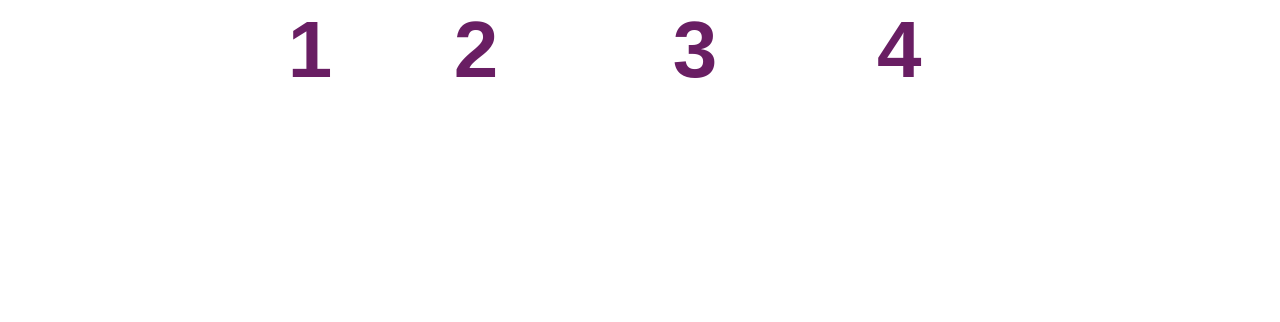
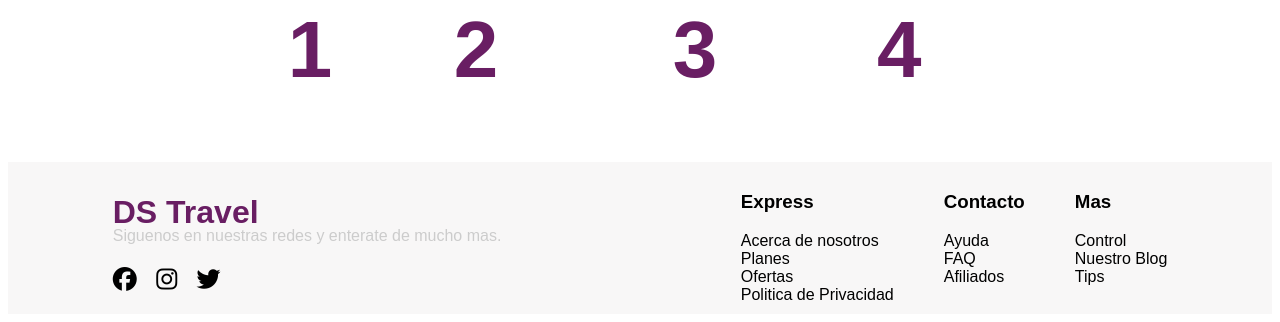
Before and after one commit to francopicc/vehiculos-facultad-utn, a Django app: template vehiculos/templates/base.html in a window 1280 px wide. Shown: the part 1099-1421 px from the top of the page. Before the commit the page ends 1177 px from the top, so only its background shows below. Run offline with Django 3.2, Linux system fonts and the light colour scheme; the template is opened without the code that fills it, so the values that code supplies are empty; some libraries are stand-ins or nearby versions; some web fonts are replaced.

Commit message:
Footer Add

```diff
--- a/vehiculos/static/style.css
+++ b/vehiculos/static/style.css
@@ -1,3 +1,7 @@
+:root {
+    --color-primario: #691e63;
+    --color-primario-oscuro: #42133e;
+}
 
 * {
     font-family: 'Anek Devanagari', sans-serif;
@@ -418,5 +422,50 @@ nav {
 
 .termsAndButton button:hover {
     transition: 0.5s;
-    background-color: #42133e;
+    background-color: var(--color-primario-oscuro);
 }
+
+/* FOOTER */
+
+.footer {
+    background-color: #f8f7f7;
+    display: flex;
+    flex-direction: row;
+    justify-content: space-around;
+    padding: 10px;
+}
+
+.socialInformation {
+    display: flex;
+    flex-direction: column;
+}
+
+.socialInformation h1 {
+    color: var(--color-primario)
+}
+
+.socialInformation p {
+    margin-top: -25px;
+    color: #cccccc;
+}
+
+.socialMediaInformation {
+    margin-left: -15px;
+    margin-top: 10px;
+}
+
+.socialMediaInformation a {
+    margin-left: 15px;
+}
+
+.formalInformation {
+    display: flex;
+    flex-direction: row;
+    justify-content: space-around;
+}
+
+.firstColumnFormalInfo, .secondColumnFormalInfo, .thirdColumnFormalInfo {
+    display: flex;
+    flex-direction: column;
+    margin-left: 50px;
+}
--- a/vehiculos/templates/base.html
+++ b/vehiculos/templates/base.html
@@ -147,7 +147,36 @@
     </div>
     <!-- FOOTER -->
     <div class="footer">
-
+        <div class="socialInformation">
+            <h1>DS Travel</h1>
+            <p>Siguenos en nuestras redes y enterate de mucho mas.</p>
+            <div class="socialMediaInformation">
+                <a class="linkSocial"><i class="fa-brands fa-facebook fa-xl" id="icono"></i></a>
+                <a class="linkSocial"><i class="fa-brands fa-instagram fa-xl" id="icono"></i></a>
+                <a class="linkSocial"><i class="fa-brands fa-twitter fa-xl" id="icono"></i></a>
+            </div>
+        </div>
+        <div class="formalInformation">
+            <div class="firstColumnFormalInfo">
+                <h3>Express</h3>
+                <a>Acerca de nosotros</a>
+                <a>Planes</a>
+                <a>Ofertas</a>
+                <a>Politica de Privacidad</a>
+            </div>
+            <div class="secondColumnFormalInfo">
+                <h3>Contacto</h3>
+                <a>Ayuda</a>
+                <a>FAQ</a>
+                <a>Afiliados</a>
+            </div>
+            <div class="thirdColumnFormalInfo">
+                <h3>Mas</h3>
+                <a>Control</a>
+                <a>Nuestro Blog</a>
+                <a>Tips</a>
+            </div>
+        </div>
     </div>
     <script src="https://kit.fontawesome.com/e80c9c3cc8.js" crossorigin="anonymous"></script>
 </body>
```
Also changed, not shown: other parts of vehiculos/static/style.css (+16 -16 lines).
